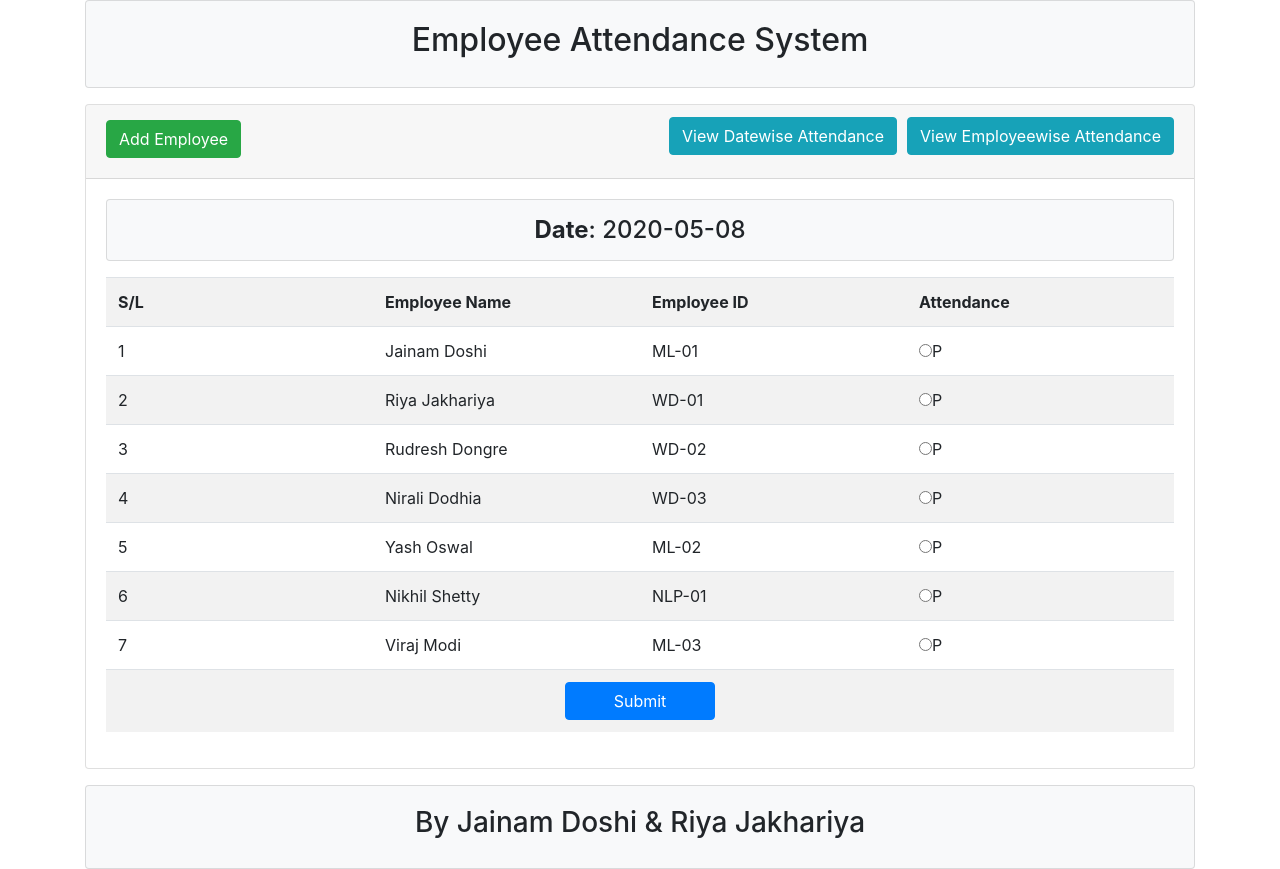
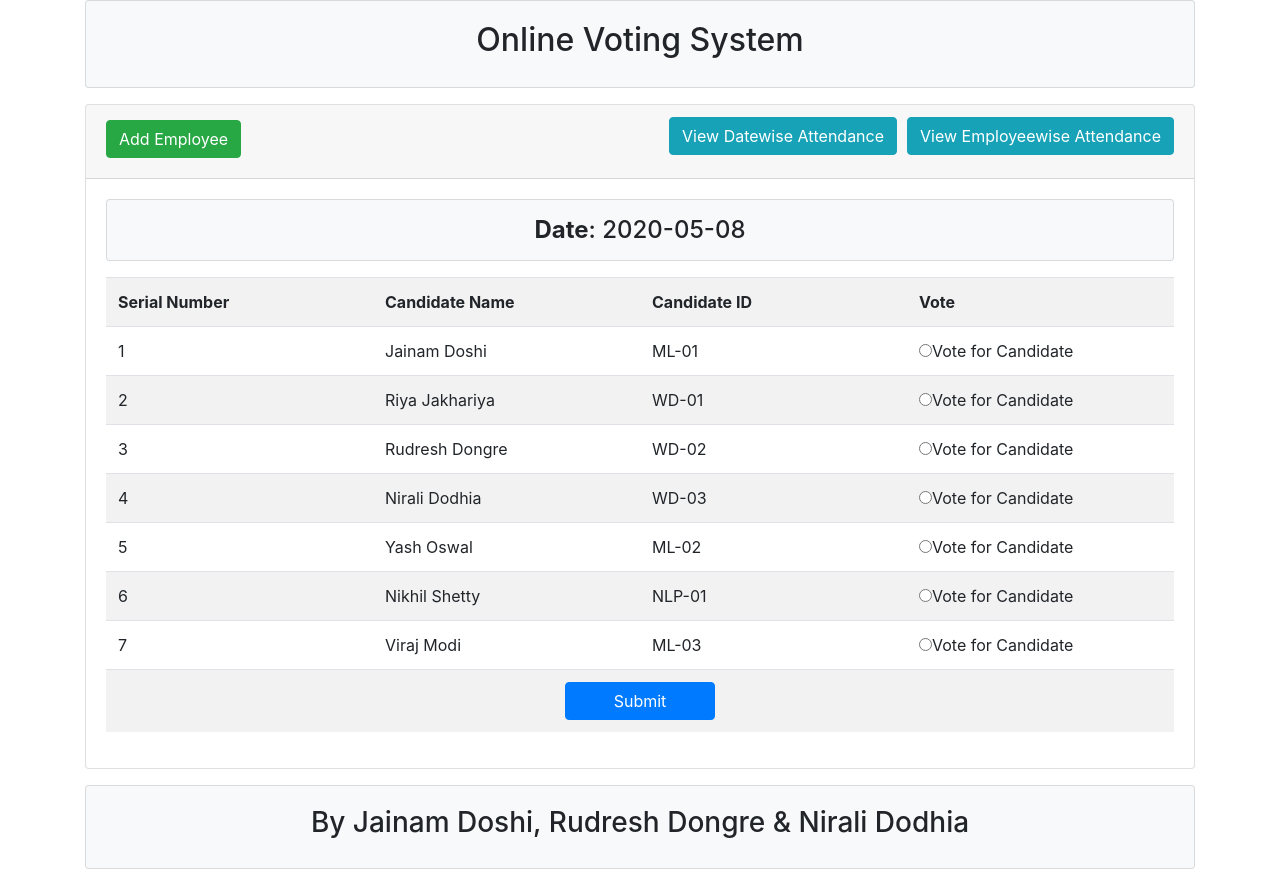
Before and after one commit to RD99/online-voting, a PHP site: page / in a window 1280 px wide. Run offline with PHP 8.4, Linux system fonts and the light colour scheme; data comes from the database, SQL or seed files in the repository; some libraries are stand-ins or nearby versions.

Commit message:
index redesign

```diff
--- a/inc/footer.php
+++ b/inc/footer.php
@@ -9,7 +9,7 @@
 				</script>
 				<span>
 				--->
-				By Jainam Doshi & Riya Jakhariya
+				By Jainam Doshi, Rudresh Dongre & Nirali Dodhia
 				</span>
 			</h3>
 		</div>
--- a/inc/header.php
+++ b/inc/header.php
@@ -2,7 +2,7 @@
 <html lang="en">
 <head>
 	<meta charset="UTF-8">
-	<title>Employee Attendance System</title>
+	<title>Online Voting System</title>
 	<link rel="stylesheet" type="text/css" href="https://stackpath.bootstrapcdn.com/bootstrap/4.2.1/css/bootstrap.min.css">
 	<link rel="stylesheet" type="text/css" href="css/style.css">
 	<script src="https://stackpath.bootstrapcdn.com/bootstrap/4.2.1/js/bootstrap.min.js"></script>
@@ -12,6 +12,6 @@
 <body>
 	<div class="container mb-3">
 		<div class="card card-body bg-light text-center">
-			<h2>Employee Attendance System</h2>
+			<h2>Online Voting System</h2>
 		</div>
 	</div>
--- a/index.php
+++ b/index.php
@@ -18,7 +18,7 @@
 		echo $insertattend;
 	}
 ?>
-<div class='alert alert-danger' style="display: none;"><strong>Error !</strong> Employee ID Missing !</div>
+<div class='alert alert-danger' style="display: none;"><strong>Error !</strong> ID Missing !</div>
 		<div class="card">
 			<div class="card-header">
 				<h2>
@@ -35,10 +35,10 @@
 				<form action="" method="post">
 					<table class="table table-striped">
 						<tr>
-							<th width="25%">S/L</th>
-							<th width="25%">Employee Name</th>
-							<th width="25%">Employee ID</th>
-							<th width="25%">Attendance</th>
+							<th width="25%">Serial Number</th>
+							<th width="25%">Candidate Name</th>
+							<th width="25%">Candidate ID</th>
+							<th width="25%">Vote</th>
 						</tr>
 <?php
 	$getemployee = $emp->getEmployees();
@@ -52,8 +52,7 @@
 							<td><?php echo $value['name']; ?></td>
 							<td><?php echo $value['roll']; ?></td>
 							<td>
-								<input type="radio" name="radio" value="Present">P
-								<!-- <input type="radio" name="attend[<?php echo $value['roll']; ?>]" value="Absent">A -->
+								<input type="radio" name="radio" value="Vote">Vote for Candidate
 							</td>
 						</tr>
 <?php } } ?>
```
